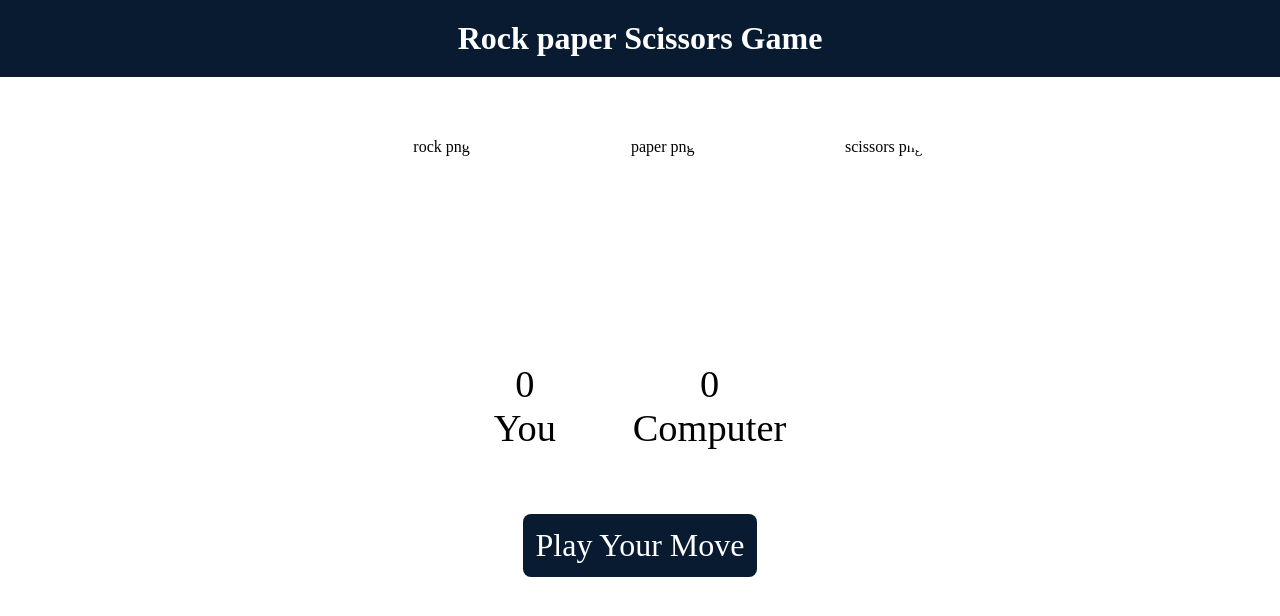
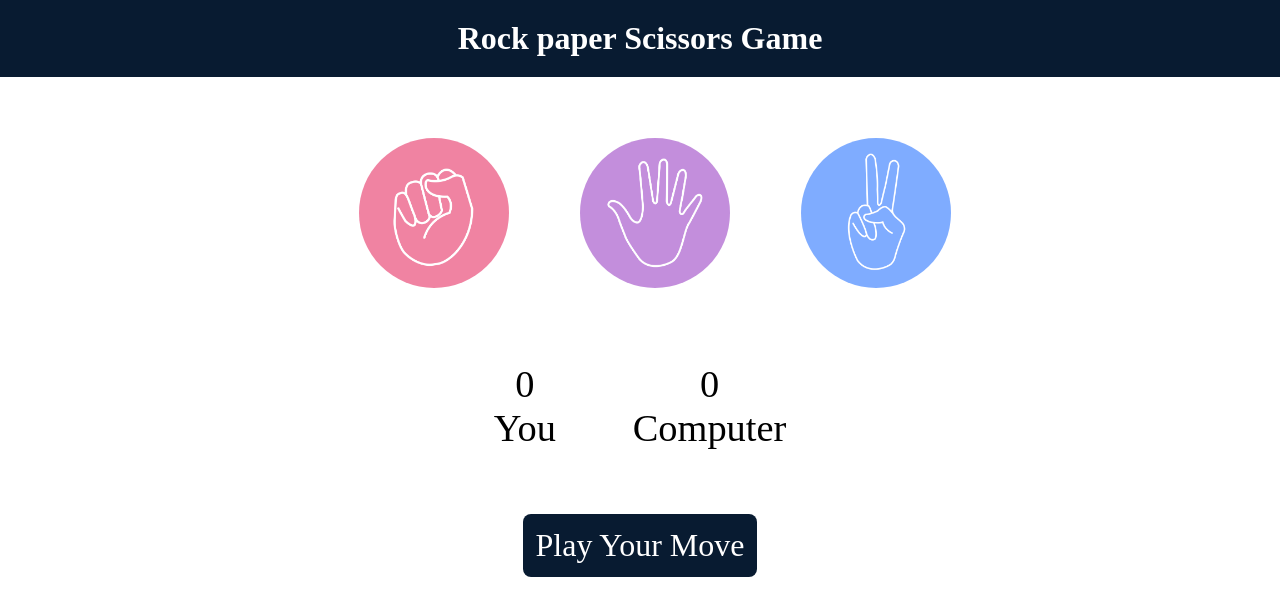
Before and after one commit to saii-Abburi/RockPaperScissors, a plain HTML site: page index.html in a window 1280 px wide. Drawn offline with Linux system fonts and the light colour scheme; the site is published under a folder, as on GitHub Pages, so addresses that start at the root find nothing.

Commit message:
add rps commit

```diff
--- a/index.html
+++ b/index.html
@@ -12,13 +12,13 @@
     <h1 id="heading">Rock paper Scissors Game</h1>
     <div class="choices">
         <div class="choice" id="rock">
-            <img src="/images/rock.png" alt="rock png">
+            <img src="./images/rock.png" alt="rock png">
         </div>
         <div class="choice" id="paper">
-            <img src="/images/paper.png" alt="paper png">
+            <img src="./images/paper.png" alt="paper png">
         </div>
         <div class="choice" id="scissors">
-            <img src="/images/scissors.png" alt="scissors png">
+            <img src="./images/scissors.png" alt="scissors png">
         </div>
 
     </div>
```
